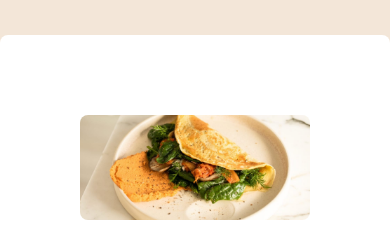
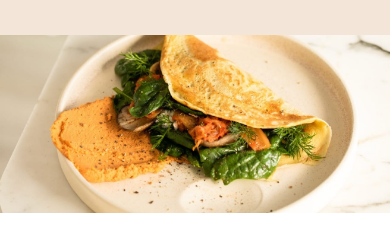
Before and after one commit to anxoxurado/recipe-page, a plain HTML site: page index.html in a window 390 px wide. Shown: the part 88-332 px from the top of the page. Drawn offline with Linux system fonts and the light colour scheme.

Commit message:
Ligeros cambios en la responsividad movil

```diff
--- a/styles.css
+++ b/styles.css
@@ -67,7 +67,6 @@ h2 {
 .nutricion {
     margin: 1em 0;
     padding: 1em;
-    border-radius: 0.5em;
 }
 
 .nutricion table {
@@ -92,7 +91,8 @@ footer {
 }
 
 /* Mobile Styles */
-@media (max-width: 376px) {
+/* El ejercicio dice que a 375px pero la mayoria de los celulares rondan los 425px*/
+@media (max-width: 426px) {
     .container {
         padding: 2em;
         margin: 0;
@@ -101,10 +101,16 @@ footer {
         margin: 1em 0;
         padding: 0.5em;
     }
+
+    .main-image {
+        width: 100vw;
+        margin: -2em -2em 2em -2em;
+        border-radius: 0;
+    }
 }
 
 /* Desktop Styles */
-@media (min-width: 1439px) {
+@media (min-width: 1440px) {
     .container {
         max-width: 800px;
         padding: 5em;
```
